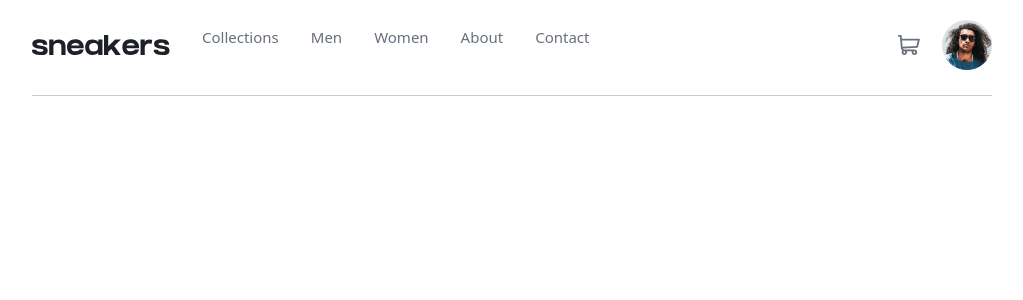
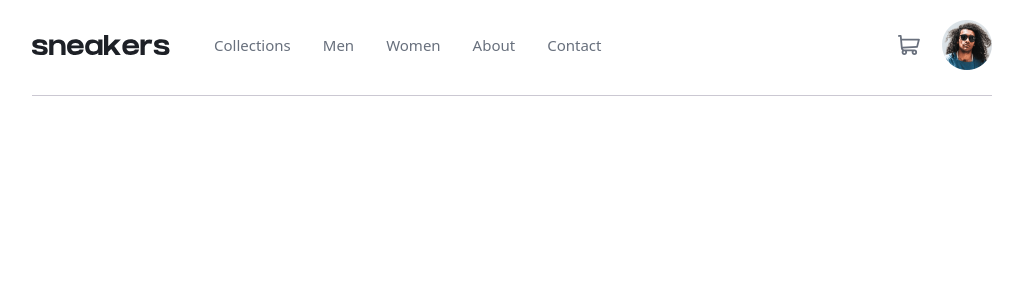
Before and after one commit to Francisco-Webdeveloper/Sneakers-Online-Shop, a React (Vite) app in the folder frontend/: page / in a window 1280 px wide. Shown: the top 300 px of the page, without its empty margins (128-1151 px from the left). Built offline with nearby package versions, Linux system fonts and the light colour scheme; no server answers.

Commit message:
adjust padding and margin

```diff
--- a/frontend/src/components/Header/Header.module.scss
+++ b/frontend/src/components/Header/Header.module.scss
@@ -50,6 +50,8 @@
     display: none;
     color: var(--neutral-dark-grayish-blue);
     font-size: 15px;
+    margin-bottom: 0;
+    padding-left: 44px;
     cursor: pointer;
 
     li:not(:last-child) {
```
